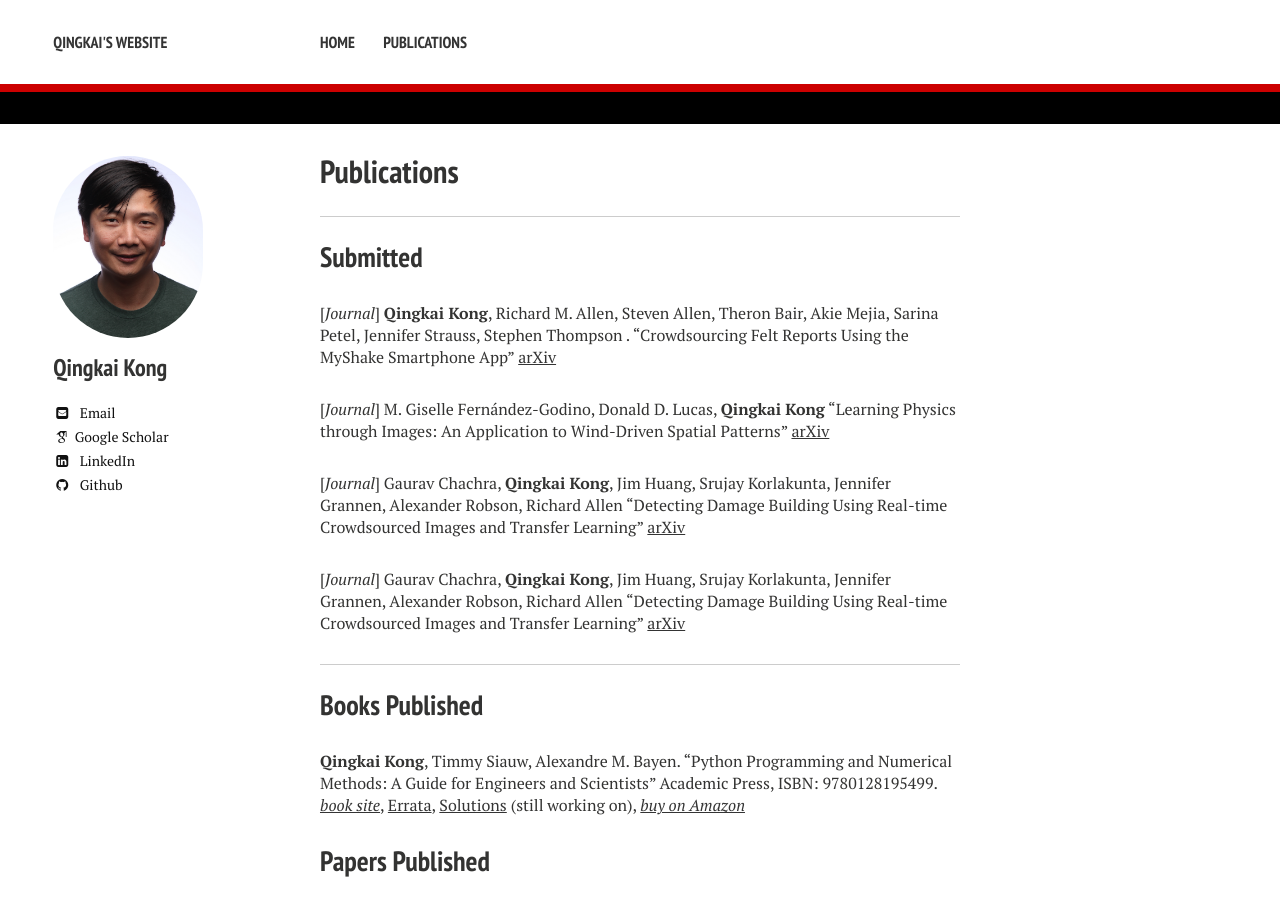
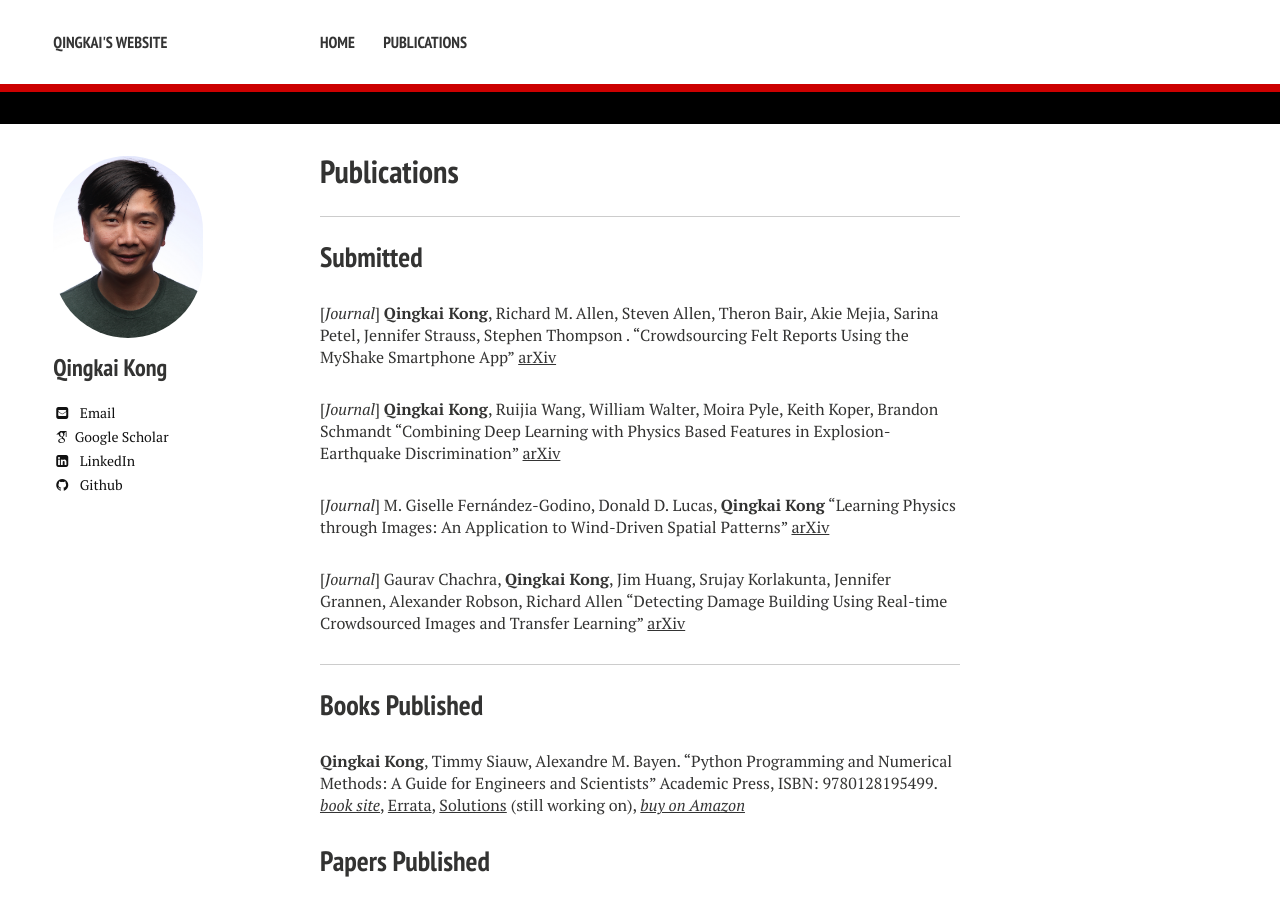
Before and after one commit to qingkaikong/qingkaikong, a Jekyll site: the page built from publications.md, in a window 1280 px wide and 900 px high. Built offline with Jekyll 4.4.1, drawn with Linux system fonts in a browser that asks for light colours; nearby versions of some CDN libraries; some web fonts are replaced.

Commit message:
fix issue

```diff
--- a/publications.md
+++ b/publications.md
@@ -18,9 +18,9 @@ excerpt: "My publications"
 
 [*Journal*] **Qingkai Kong**, Richard M. Allen, Steven Allen, Theron Bair, Akie Mejia, Sarina Petel, Jennifer Strauss, Stephen Thompson . "Crowdsourcing Felt Reports Using the MyShake Smartphone App" [arXiv](https://arxiv.org/abs/2204.12675)
 
+[*Journal*] **Qingkai Kong**, Ruijia Wang, William Walter, Moira Pyle, Keith Koper, Brandon Schmandt "Combining Deep Learning with Physics Based Features in Explosion-Earthquake Discrimination" [arXiv](http://arxiv.org/abs/2203.06347)
+
 [*Journal*] M. Giselle Fernández-Godino, Donald D. Lucas, **Qingkai Kong** "Learning Physics through Images: An Application to Wind-Driven Spatial Patterns" [arXiv](https://arxiv.org/abs/2202.01762)
-
-[*Journal*] Gaurav Chachra, **Qingkai Kong**, Jim Huang, Srujay Korlakunta, Jennifer Grannen, Alexander Robson, Richard Allen "Detecting Damage Building Using Real-time Crowdsourced Images and Transfer Learning" [arXiv](https://arxiv.org/abs/2110.05762)
 
 [*Journal*] Gaurav Chachra, **Qingkai Kong**, Jim Huang, Srujay Korlakunta, Jennifer Grannen, Alexander Robson, Richard Allen "Detecting Damage Building Using Real-time Crowdsourced Images and Transfer Learning" [arXiv](https://arxiv.org/abs/2110.05762)
 
```
